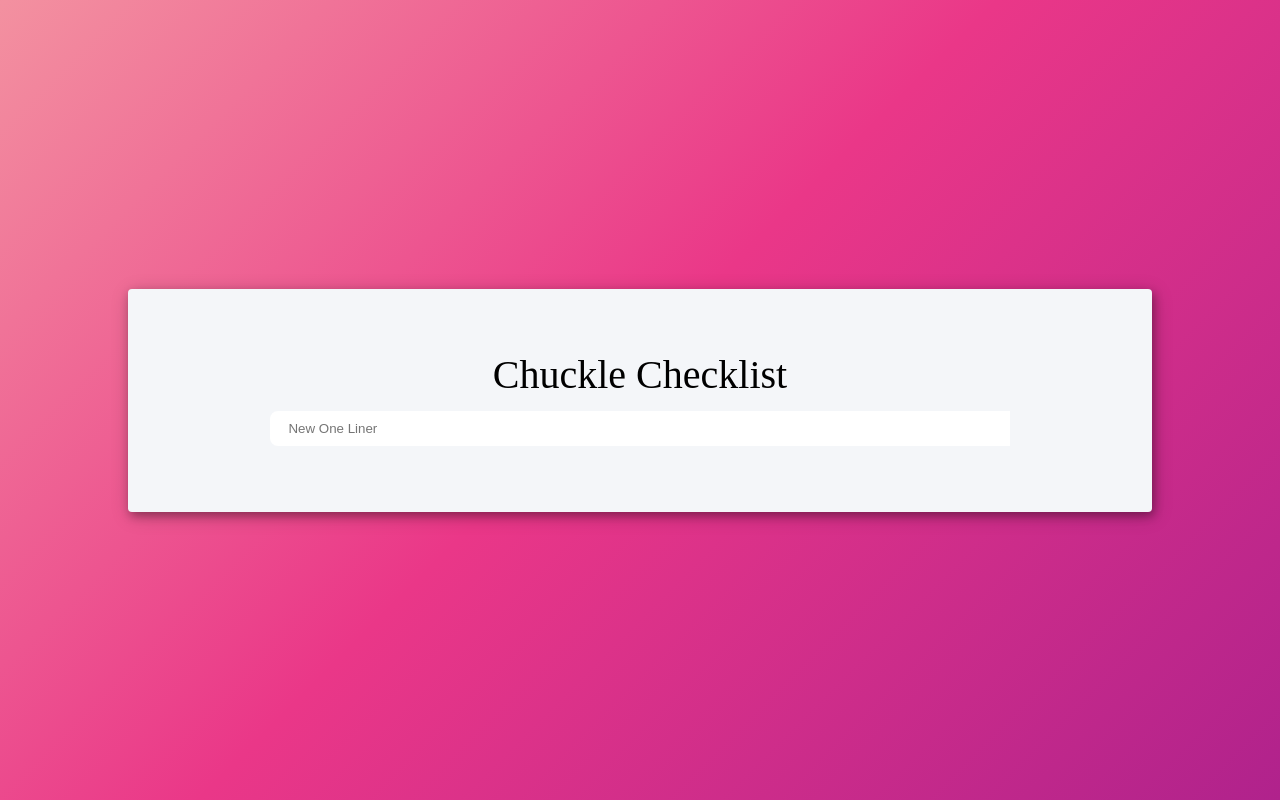
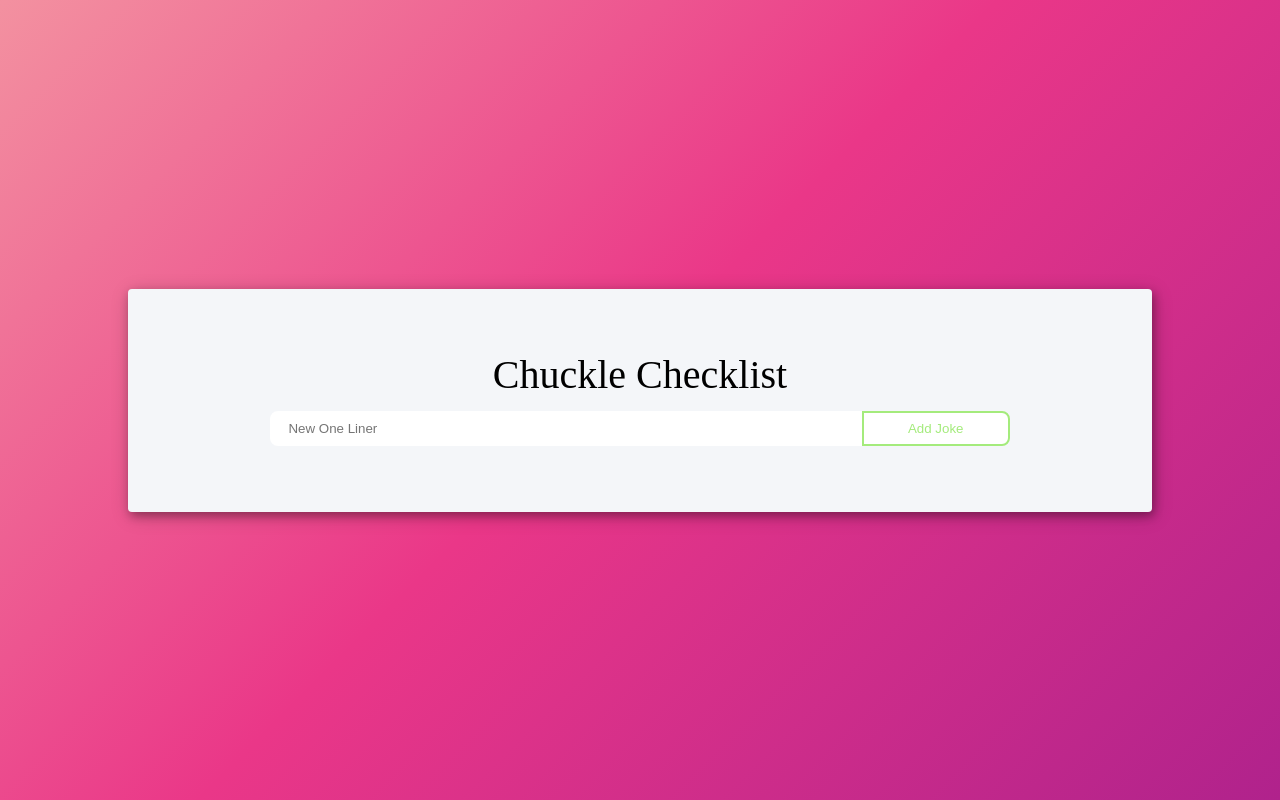
Before and after one commit to EricMartinez007/Chuckle-checklist, a React (Vite) app: page / in a window 1280 px wide. Built offline with nearby package versions, Linux system fonts and the light colour scheme.

Commit message:
Added submit button and a value to input

```diff
--- a/src/App.jsx
+++ b/src/App.jsx
@@ -1,5 +1,6 @@
 import "./App.css"
-import { useEffect, useState } from "react"
+import { useState } from "react"
+import { saveJoke } from "./services/jokeService"
 
 
 
@@ -16,10 +17,19 @@ export const App = () => {
           className="joke-input"
           type="text"
           placeholder="New One Liner"
+          value={newJoke}
           onChange={(event) => {
             setNewJoke(event.target.value)
           }}
         />
+        <button
+          className="joke-input-submit"
+          onClick={() => {
+            saveJoke(newJoke)
+          }}
+        >
+          Add Joke
+        </button>
       </div>
 
 
```
